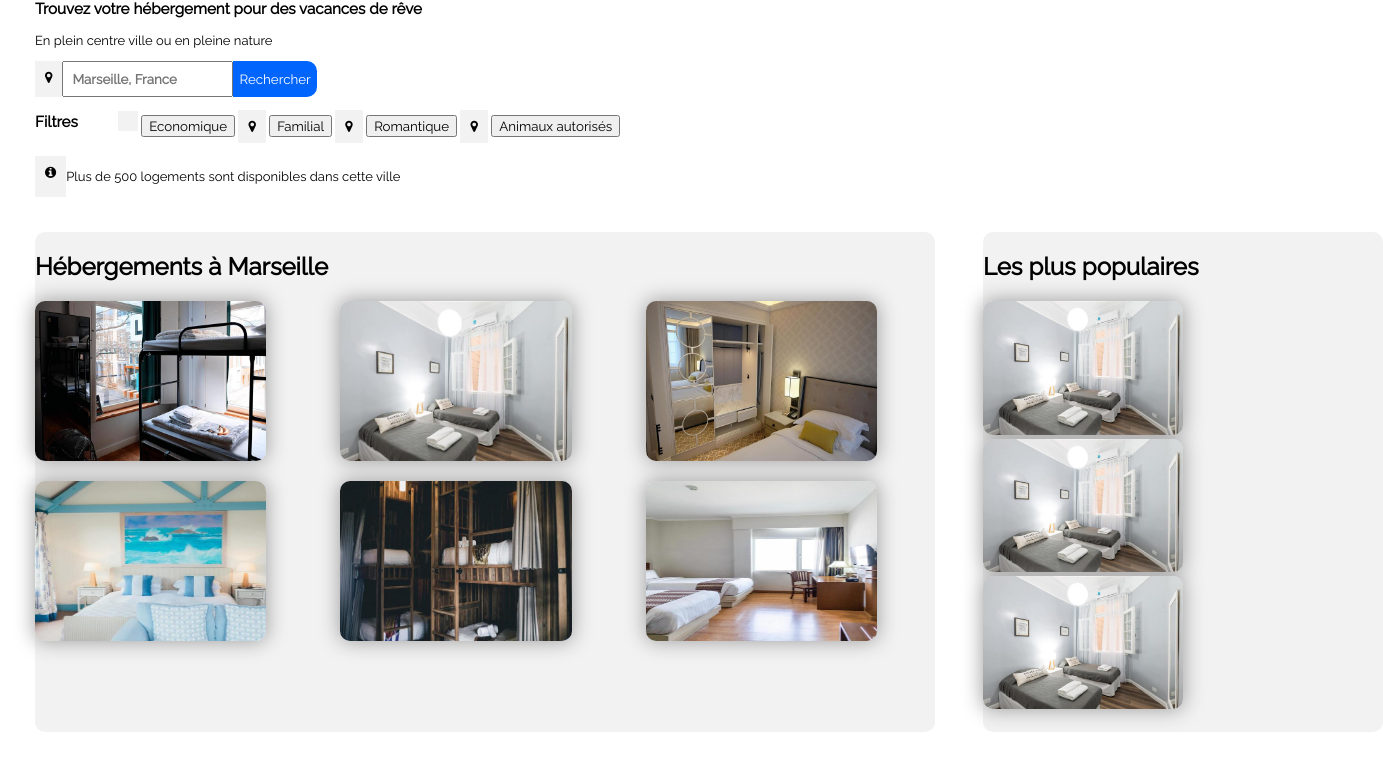
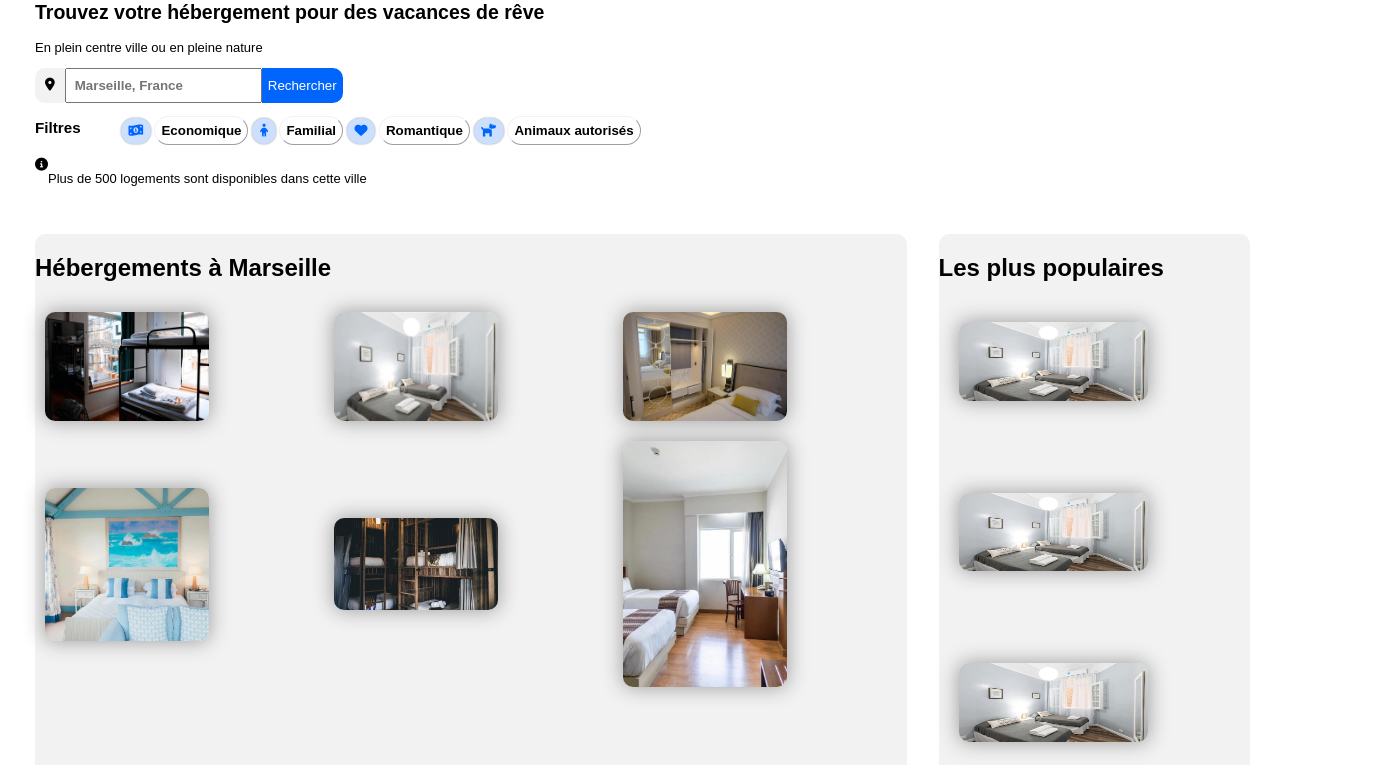
Before and after one commit to DexterMorgan62/FredericDeschamps_2_27102020, a plain HTML site: page index.html in a window 1280 px wide. Shown: the part 100-865 px from the top of the page, 1383 px wide, since content can reach past the window. Drawn offline with Linux system fonts and the light colour scheme.

Commit message:
feat: width height

```diff
--- a/css/style.css
+++ b/css/style.css
@@ -61,9 +61,10 @@ nav a:hover{
 
 }
 
-i {
+.form-group i {
 	background-color: #F2F2F2;
 	padding: 10px;
+	border-radius: 10px 0px 0px 10px;
 }
 input{
 	padding: 8px;
@@ -85,14 +86,31 @@ input{
 
 .section-filters{
 	grid-area: filters;
+}
+
+.filters i{
+  background-color: rgba(0, 101, 252, 0.2);
+  color:#0065FC;
+  border-radius: 60px;
+  box-shadow: 0px 0px 2px #888;
+  padding: 0.5em 0.6em;
+
+
+}
+.button-filter{
+    background-color: #fff;
+	border-radius: 60px 60px 60px 60px;
+	border-color: rgba(242, 242, 242, 1);
+	border-width: 1px;
+    font-weight: 700;
+	padding: 6px;
+
 
 }
 
 .filters{
 	display: flex;
-	font-weight: 600;
-}
-.button-filter{
+	font-weight: 800;
 
 }
 
@@ -106,11 +124,9 @@ input{
 
 .box-hebergements-populaires{
 	display: grid;
-	width: 1200px;
-	grid-template-columns: 900px 500px;
-	grid-template-rows: 500px;
+	grid-template-columns: 70% 25%;
 	border-radius:10px;
-	grid-gap: 3em;
+	grid-gap: 2em;
 	margin-left: 35px;
 
 }
@@ -121,10 +137,8 @@ input{
 
 .box-hebergements img {
 	border-radius:10px 10px;
-	width: 80%;
-	height: 160px;
+	width: 60%;
 	box-shadow: 0 0 20px 1px rgba(160, 160, 160, 1);
-	justify-content: space-between;
 
 }
 
@@ -133,18 +147,25 @@ input{
 	grid-template-columns:  repeat(3, 1fr);
 	background-color: #F2F2F2;
 	grid-gap: 1em;
-	justify-content: center;
-	align-content: center;
+	padding: 10px;
+
 }
 
 .vignettes-hebergements {
 	border-radius:10px;
+	justify-content: center;
+	align-content: center;
+
 }
 
 
 .box-populaires img {
 	border-radius:10px;
-	width: 50%;
+	width: 70%;
+	height: 60%;
+
+justify-content: space-around;
+align-items: center;
 
 	box-shadow: 0 0 20px 1px rgba(160, 160, 160, 1);
 
@@ -155,37 +176,36 @@ input{
 }
 .box-populaires{
 	display: flex;
-	width: 400px;
-	height: 500px;
+	width: 100%;
 	flex-direction: column;
 	border-radius:10px;
 	background-color: #F2F2F2;
 
+
 }
 .vignettes-populaires{
 	border-radius:10px;
-
-
+	padding: 20px;
 }
 .box-activites img {
 	border-radius:10px;
-	width: 60%;
-	height: 130px;
+	width: 70%;
 	box-shadow: 0 0 20px 1px rgba(160, 160, 160, 1);
+
+	align-content: : center;
 
 }
 .box-activites{
   	display: flex;
-  	height:300px;
-	background-color: #F2F2F2;
+  	width: 100%;
 	justify-content: space-between;
 	border-radius:10px;
-	align-content: : center;
-	margin: 36px
+	padding: 40px;
 
 }
 .vignettes-activites{
 		border-radius:10px;
+		padding: 20px;
 }
 footer{
 	grid-area: footer;
--- a/index.html
+++ b/index.html
@@ -4,8 +4,7 @@
 	<meta charset="UTF-8">
 	<meta name="viewport" content="width=device-width, initial-scale=1.0">
 	<title>Reservia</title>
-	<link rel="stylesheet" href="https://cdnjs.cloudflare.com/ajax/libs/font-awesome/4.7.0/css/font-awesome.min.css">
-	<link href="https://fonts.googleapis.com/css2?family=Raleway&display=swap" rel="stylesheet">
+	<script src="https://kit.fontawesome.com/7f67fc2caf.js" crossorigin="anonymous"></script>
 	<link rel="stylesheet" type="text/css" href="css/style.css">
 </head>
 <body>
@@ -13,7 +12,7 @@
 		<!-- Haut de page menu-->
 		<header>
 			<div class="logo">
-				<li><a href="#">
+				<a  href="#" title=logo alt=logo>
 				<img  src="img/logo/Reservia.svg"></a></li>
 			</div>
 			<nav>
@@ -27,7 +26,7 @@
 		<!-- section recherche -->
 		<section class="section-search">
 			<div class="hero">
-				<h3>Trouvez votre hébergement pour des vacances de rêve</h3>
+				<h1>Trouvez votre hébergement pour des vacances de rêve</h1>
 				<p class="subtile">En plein centre ville ou en pleine nature</p>
 			</div>
 			<form class="form-Search">
@@ -43,13 +42,13 @@
 			<div class="filters">
 				<h3>Filtres</h3>
 				<ul>
-					<i class="fa fa-money-bill"></i>
+					<i class="fas fa-money-bill-wave-alt"></i>
 					<button class="button-filter" type="radio">Economique</button>
-					<i class="fa fa-map-marker"></i>
+					<i class="fas fa-child"></i>
 					<button class="button-filter" type="radio">Familial</button>
-					<i class="fa fa-map-marker"></i>
+					<i class="fas fa-heart"></i>
 					<button class="button-filter" type="radio">Romantique</button>
-					<i class="fa fa-map-marker"></i>
+					<i class="fas fa-dog"></i>
 					<button class="button-filter" type="radio">Animaux autorisés</button>
 				</ul>
 			</div>
@@ -64,7 +63,7 @@
 		<!-- section hébergements  plus populaires-->
 		<section class="box-hebergements-populaires">
 			<div class="titre-block">
-					<h1>Hébergements à Marseille</h1>
+					<h2>Hébergements à Marseille</h2>
 			<div class="box-hebergements">
 
 						<div class="vignettes-hebergements">
```
